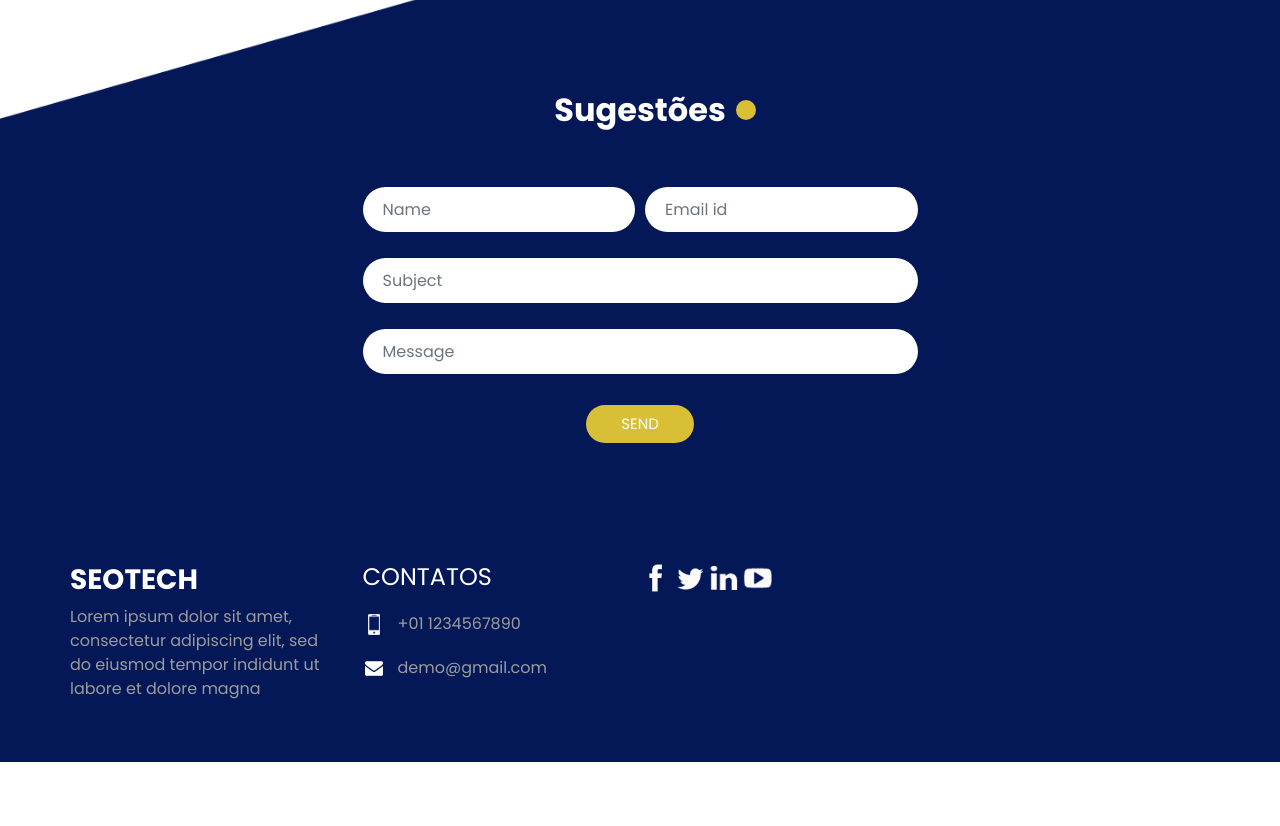
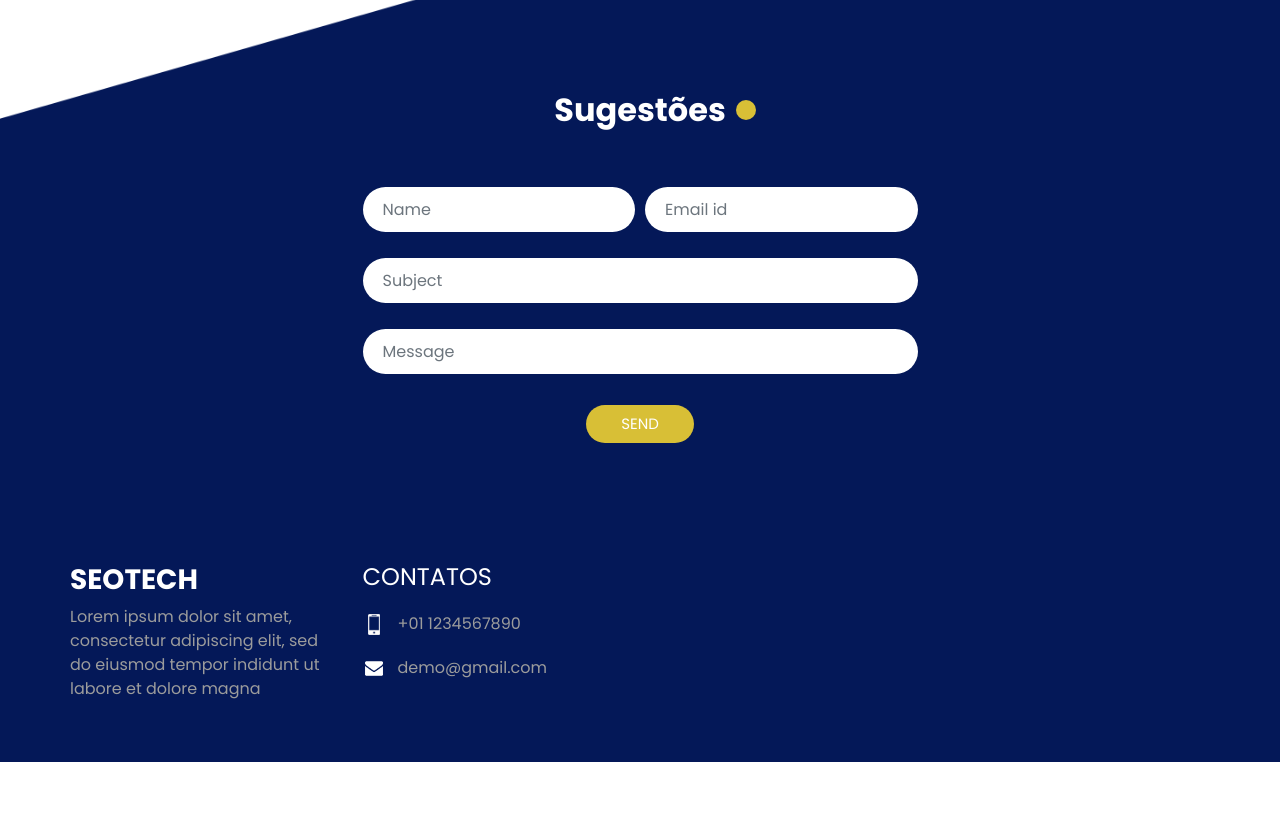
Before and after one commit to Alunos11/deOutubro, a plain HTML site: page index.html in a window 1280 px wide. Shown: the part 2801-3627 px from the top of the page. Drawn offline with nearby package versions, Linux system fonts and the light colour scheme.

Commit message:
Update index.html

```diff
--- a/index.html
+++ b/index.html
@@ -318,7 +318,7 @@
             </div>
           </div>
 
-              <div class="social_box">
+              <!--div class="social_box">
                 <a href="">
                   <img src="images/info-fb.png" alt="">
                 </a>
@@ -331,7 +331,7 @@
                 <a href="">
                   <img src="images/info-youtube.png" alt="">
                 </a>
-              </div>
+              </div-->
             </div>
           </div>
         </div>
```
